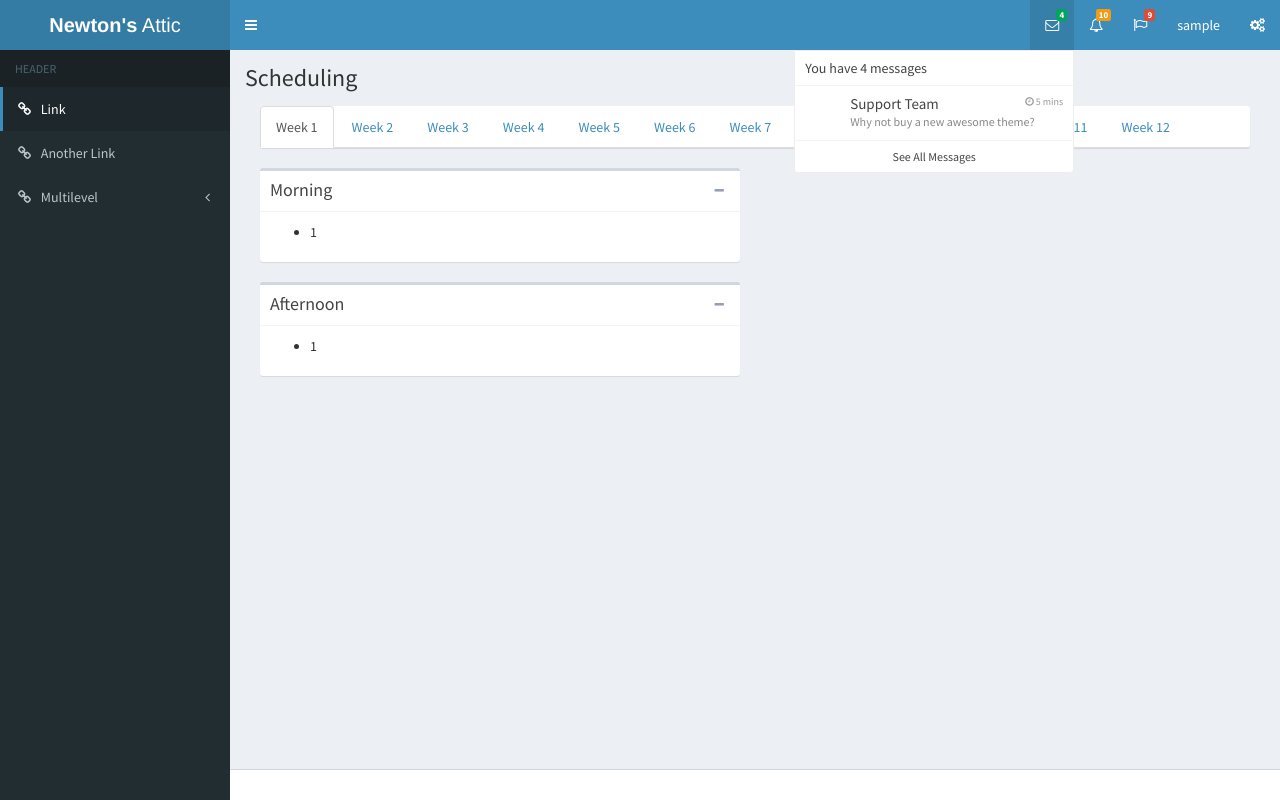
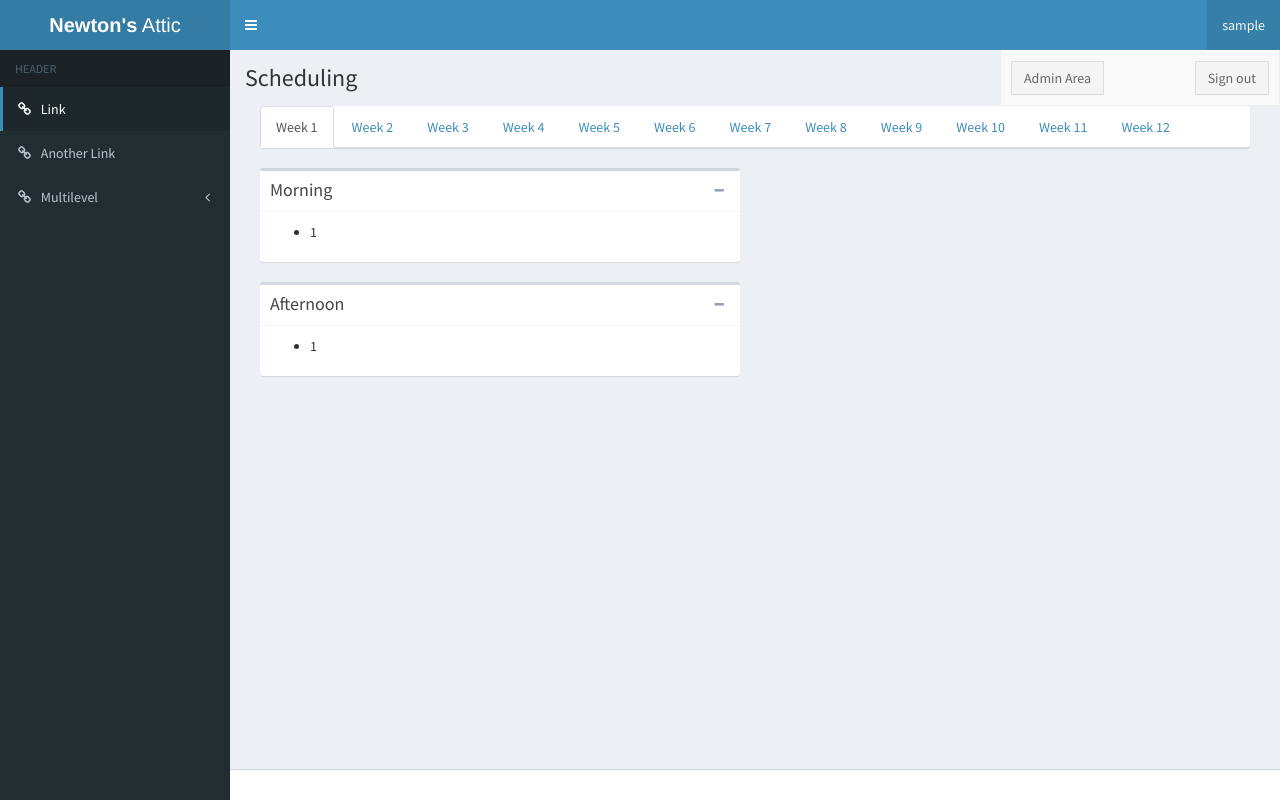
Before and after one commit to cs499group19/newtonsattic, a Django app: page / in a window 1280 px wide, after a click on "sample". Run offline with Django 3.2, Linux system fonts and the light colour scheme; the visitor is signed in with stand-in values (Sample User, id 1); data that the repository does not hold is empty; some libraries are stand-ins or nearby versions.

Commit message:
Clean up template.

```diff
--- a/templates/base/layout.html
+++ b/templates/base/layout.html
@@ -79,101 +79,6 @@ desired effect
       <!-- Navbar Right Menu -->
       <div class="navbar-custom-menu">
         <ul class="nav navbar-nav">
-          <!-- Messages: style can be found in dropdown.less-->
-          <li class="dropdown messages-menu">
-            <!-- Menu toggle button -->
-            <a href="#" class="dropdown-toggle" data-toggle="dropdown">
-              <i class="fa fa-envelope-o"></i>
-              <span class="label label-success">4</span>
-            </a>
-            <ul class="dropdown-menu">
-              <li class="header">You have 4 messages</li>
-              <li>
-                <!-- inner menu: contains the messages -->
-                <ul class="menu">
-                  <li><!-- start message -->
-                    <a href="#">
-                      <div class="pull-left">
-                        <!-- User Image -->
-                        <!--<img src="{% static 'AdminLTE2/dist/img/user2-160x160.jpg' %}" class="img-circle" alt="User Image">-->
-                      </div>
-                      <!-- Message title and timestamp -->
-                      <h4>
-                        Support Team
-                        <small><i class="fa fa-clock-o"></i> 5 mins</small>
-                      </h4>
-                      <!-- The message -->
-                      <p>Why not buy a new awesome theme?</p>
-                    </a>
-                  </li>
-                  <!-- end message -->
-                </ul>
-                <!-- /.menu -->
-              </li>
-              <li class="footer"><a href="#">See All Messages</a></li>
-            </ul>
-          </li>
-          <!-- /.messages-menu -->
-
-          <!-- Notifications Menu -->
-          <li class="dropdown notifications-menu">
-            <!-- Menu toggle button -->
-            <a href="#" class="dropdown-toggle" data-toggle="dropdown">
-              <i class="fa fa-bell-o"></i>
-              <span class="label label-warning">10</span>
-            </a>
-            <ul class="dropdown-menu">
-              <li class="header">You have 10 notifications</li>
-              <li>
-                <!-- Inner Menu: contains the notifications -->
-                <ul class="menu">
-                  <li><!-- start notification -->
-                    <a href="#">
-                      <i class="fa fa-users text-aqua"></i> 5 new members joined today
-                    </a>
-                  </li>
-                  <!-- end notification -->
-                </ul>
-              </li>
-              <li class="footer"><a href="#">View all</a></li>
-            </ul>
-          </li>
-          <!-- Tasks Menu -->
-          <li class="dropdown tasks-menu">
-            <!-- Menu Toggle Button -->
-            <a href="#" class="dropdown-toggle" data-toggle="dropdown">
-              <i class="fa fa-flag-o"></i>
-              <span class="label label-danger">9</span>
-            </a>
-            <ul class="dropdown-menu">
-              <li class="header">You have 9 tasks</li>
-              <li>
-                <!-- Inner menu: contains the tasks -->
-                <ul class="menu">
-                  <li><!-- Task item -->
-                    <a href="#">
-                      <!-- Task title and progress text -->
-                      <h3>
-                        Design some buttons
-                        <small class="pull-right">20%</small>
-                      </h3>
-                      <!-- The progress bar -->
-                      <div class="progress xs">
-                        <!-- Change the css width attribute to simulate progress -->
-                        <div class="progress-bar progress-bar-aqua" style="width: 20%" role="progressbar" aria-valuenow="20" aria-valuemin="0" aria-valuemax="100">
-                          <span class="sr-only">20% Complete</span>
-                        </div>
-                      </div>
-                    </a>
-                  </li>
-                  <!-- end task item -->
-                </ul>
-              </li>
-              <li class="footer">
-                <a href="#">View all tasks</a>
-              </li>
-            </ul>
-          </li>
           <!-- User Account Menu -->
           <li class="dropdown user user-menu">
             <!-- Menu Toggle Button -->
@@ -182,43 +87,20 @@ desired effect
               <span class="hidden-xs">{{ request.user.username }}</span>
             </a>
             <ul class="dropdown-menu">
-              <!-- The user image in the menu -->
-              <li class="user-header">
-                <p>
-                  Alexander Pierce - Web Developer
-                  <small>Member since Nov. 2012</small>
-                </p>
-              </li>
-              <!-- Menu Body -->
-              <li class="user-body">
-                <div class="row">
-                  <div class="col-xs-4 text-center">
-                    <a href="#">Followers</a>
-                  </div>
-                  <div class="col-xs-4 text-center">
-                    <a href="#">Sales</a>
-                  </div>
-                  <div class="col-xs-4 text-center">
-                    <a href="#">Friends</a>
-                  </div>
-                </div>
-                <!-- /.row -->
-              </li>
-              <!-- Menu Footer-->
               <li class="user-footer">
                 <div class="pull-left">
-                  <a href="#" class="btn btn-default btn-flat">Profile</a>
+                  <a href="{% url 'admin:index' %}" class="btn btn-default btn-flat">Admin Area</a>
                 </div>
                 <div class="pull-right">
-                  <a href="#" class="btn btn-default btn-flat">Sign out</a>
+                  <a href="{% url 'logout' %}" class="btn btn-default btn-flat">Sign out</a>
                 </div>
               </li>
             </ul>
           </li>
           <!-- Control Sidebar Toggle Button -->
-          <li>
-            <a href="#" data-toggle="control-sidebar"><i class="fa fa-gears"></i></a>
-          </li>
+{#          <li>#}
+{#            <a href="#" data-toggle="control-sidebar"><i class="fa fa-gears"></i></a>#}
+{#          </li>#}
         </ul>
       </div>
     </nav>
@@ -288,75 +170,75 @@ desired effect
   </footer>
 
   <!-- Control Sidebar -->
-  <aside class="control-sidebar control-sidebar-dark">
-    <!-- Create the tabs -->
-    <ul class="nav nav-tabs nav-justified control-sidebar-tabs">
-      <li class="active"><a href="#control-sidebar-home-tab" data-toggle="tab"><i class="fa fa-home"></i></a></li>
-      <li><a href="#control-sidebar-settings-tab" data-toggle="tab"><i class="fa fa-gears"></i></a></li>
-    </ul>
-    <!-- Tab panes -->
-    <div class="tab-content">
-      <!-- Home tab content -->
-      <div class="tab-pane active" id="control-sidebar-home-tab">
-        <h3 class="control-sidebar-heading">Recent Activity</h3>
-        <ul class="control-sidebar-menu">
-          <li>
-            <a href="javascript::;">
-              <i class="menu-icon fa fa-birthday-cake bg-red"></i>
-
-              <div class="menu-info">
-                <h4 class="control-sidebar-subheading">Langdon's Birthday</h4>
-
-                <p>Will be 23 on April 24th</p>
-              </div>
-            </a>
-          </li>
-        </ul>
-        <!-- /.control-sidebar-menu -->
-
-        <h3 class="control-sidebar-heading">Tasks Progress</h3>
-        <ul class="control-sidebar-menu">
-          <li>
-            <a href="javascript::;">
-              <h4 class="control-sidebar-subheading">
-                Custom Template Design
-                <span class="label label-danger pull-right">70%</span>
-              </h4>
-
-              <div class="progress progress-xxs">
-                <div class="progress-bar progress-bar-danger" style="width: 70%"></div>
-              </div>
-            </a>
-          </li>
-        </ul>
-        <!-- /.control-sidebar-menu -->
-
-      </div>
-      <!-- /.tab-pane -->
-      <!-- Stats tab content -->
-      <div class="tab-pane" id="control-sidebar-stats-tab">Stats Tab Content</div>
-      <!-- /.tab-pane -->
-      <!-- Settings tab content -->
-      <div class="tab-pane" id="control-sidebar-settings-tab">
-        <form method="post">
-          <h3 class="control-sidebar-heading">General Settings</h3>
-
-          <div class="form-group">
-            <label class="control-sidebar-subheading">
-              Report panel usage
-              <input type="checkbox" class="pull-right" checked>
-            </label>
-
-            <p>
-              Some information about this general settings option
-            </p>
-          </div>
-          <!-- /.form-group -->
-        </form>
-      </div>
-      <!-- /.tab-pane -->
-    </div>
-  </aside>
+{#  <aside class="control-sidebar control-sidebar-dark">#}
+{#    <!-- Create the tabs -->#}
+{#    <ul class="nav nav-tabs nav-justified control-sidebar-tabs">#}
+{#      <li class="active"><a href="#control-sidebar-home-tab" data-toggle="tab"><i class="fa fa-home"></i></a></li>#}
+{#      <li><a href="#control-sidebar-settings-tab" data-toggle="tab"><i class="fa fa-gears"></i></a></li>#}
+{#    </ul>#}
+{#    <!-- Tab panes -->#}
+{#    <div class="tab-content">#}
+{#      <!-- Home tab content -->#}
+{#      <div class="tab-pane active" id="control-sidebar-home-tab">#}
+{#        <h3 class="control-sidebar-heading">Recent Activity</h3>#}
+{#        <ul class="control-sidebar-menu">#}
+{#          <li>#}
+{#            <a href="javascript::;">#}
+{#              <i class="menu-icon fa fa-birthday-cake bg-red"></i>#}
+{##}
+{#              <div class="menu-info">#}
+{#                <h4 class="control-sidebar-subheading">Langdon's Birthday</h4>#}
+{##}
+{#                <p>Will be 23 on April 24th</p>#}
+{#              </div>#}
+{#            </a>#}
+{#          </li>#}
+{#        </ul>#}
+{#        <!-- /.control-sidebar-menu -->#}
+{##}
+{#        <h3 class="control-sidebar-heading">Tasks Progress</h3>#}
+{#        <ul class="control-sidebar-menu">#}
+{#          <li>#}
+{#            <a href="javascript::;">#}
+{#              <h4 class="control-sidebar-subheading">#}
+{#                Custom Template Design#}
+{#                <span class="label label-danger pull-right">70%</span>#}
+{#              </h4>#}
+{##}
+{#              <div class="progress progress-xxs">#}
+{#                <div class="progress-bar progress-bar-danger" style="width: 70%"></div>#}
+{#              </div>#}
+{#            </a>#}
+{#          </li>#}
+{#        </ul>#}
+{#        <!-- /.control-sidebar-menu -->#}
+{##}
+{#      </div>#}
+{#      <!-- /.tab-pane -->#}
+{#      <!-- Stats tab content -->#}
+{#      <div class="tab-pane" id="control-sidebar-stats-tab">Stats Tab Content</div>#}
+{#      <!-- /.tab-pane -->#}
+{#      <!-- Settings tab content -->#}
+{#      <div class="tab-pane" id="control-sidebar-settings-tab">#}
+{#        <form method="post">#}
+{#          <h3 class="control-sidebar-heading">General Settings</h3>#}
+{##}
+{#          <div class="form-group">#}
+{#            <label class="control-sidebar-subheading">#}
+{#              Report panel usage#}
+{#              <input type="checkbox" class="pull-right" checked>#}
+{#            </label>#}
+{##}
+{#            <p>#}
+{#              Some information about this general settings option#}
+{#            </p>#}
+{#          </div>#}
+{#          <!-- /.form-group -->#}
+{#        </form>#}
+{#      </div>#}
+{#      <!-- /.tab-pane -->#}
+{#    </div>#}
+{#  </aside>#}
   <!-- /.control-sidebar -->
   <!-- Add the sidebar's background. This div must be placed
        immediately after the control sidebar -->
```
